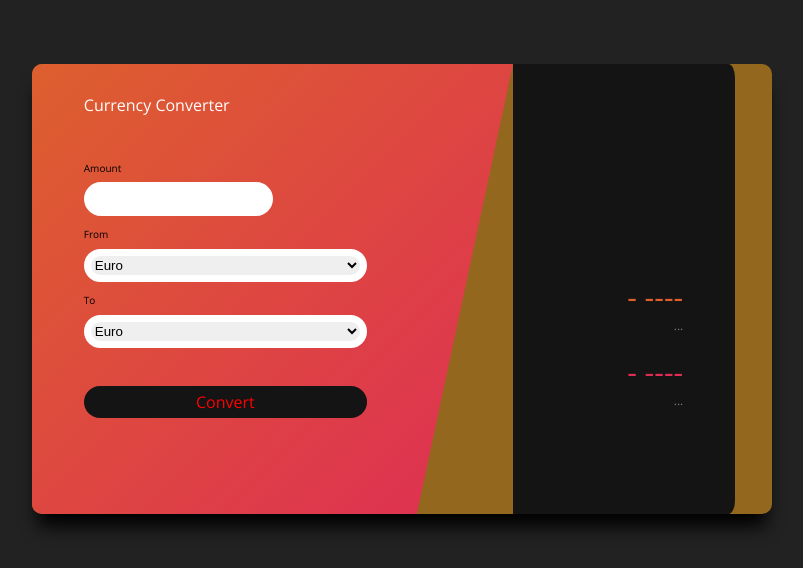
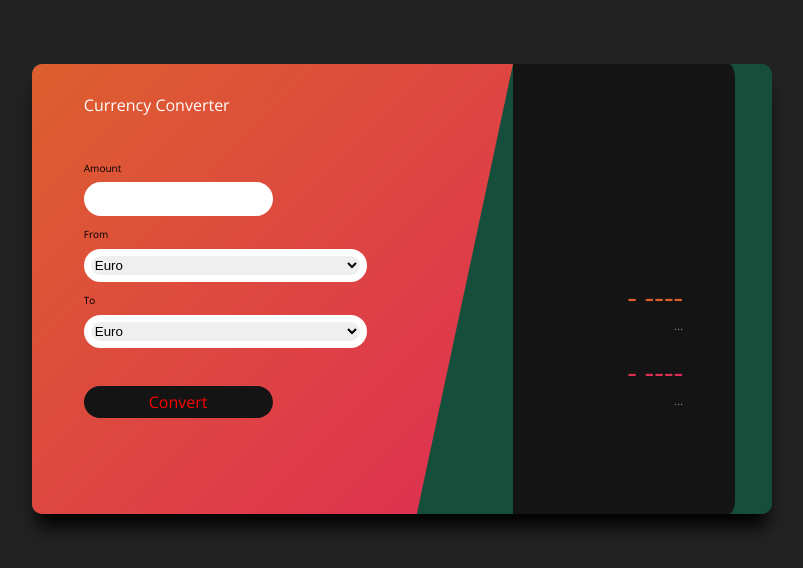
Before and after one commit to Magombedze/MVP-Project-Repository, a website: page index.html in a window 1280 px wide. Shown: the whole page, without its empty margins (238-1041 px from the left). Drawn offline with nearby package versions, Linux system fonts and the light colour scheme.

Commit message:
second commit

```diff
--- a/style.css
+++ b/style.css
@@ -99,7 +99,7 @@ select {
 
 .convert-button {
   background: #141414;
-  width: 75%;
+  width: 50%;
   display: block;
   font-size: 80%;
   line-height: 2em;
@@ -111,7 +111,7 @@ select {
 }
 
 .card {
-  background: #94671e;
+  background: #154f3b;
   height: 450px;
   width: 740px;
   vertical-align: middle;
@@ -137,7 +137,7 @@ select {
   width: 45%;
   height: 45%;
   border: 3px solid white;
-  border-radius: 50%;
+  border-radius: 45%;
   top: 50%;
   left: 50%;
   transform: translate(-50%, -50%);
```
